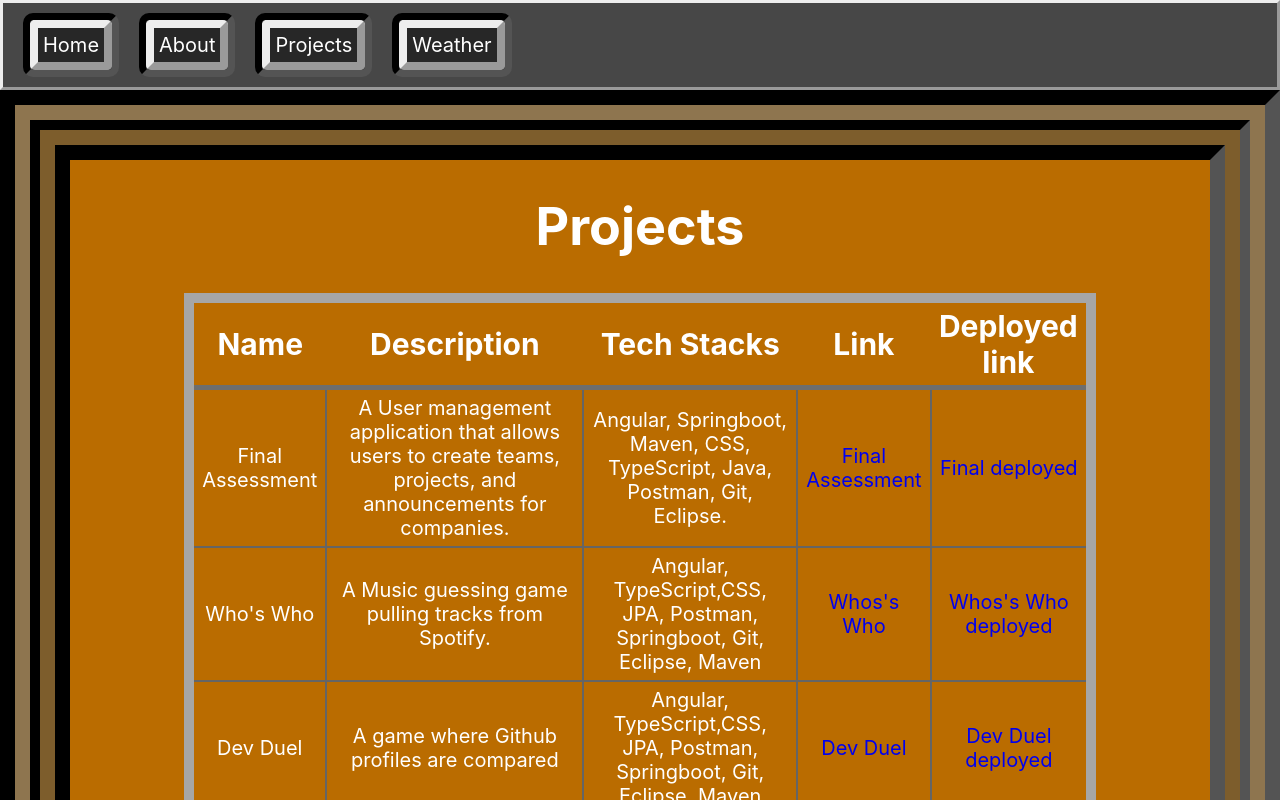
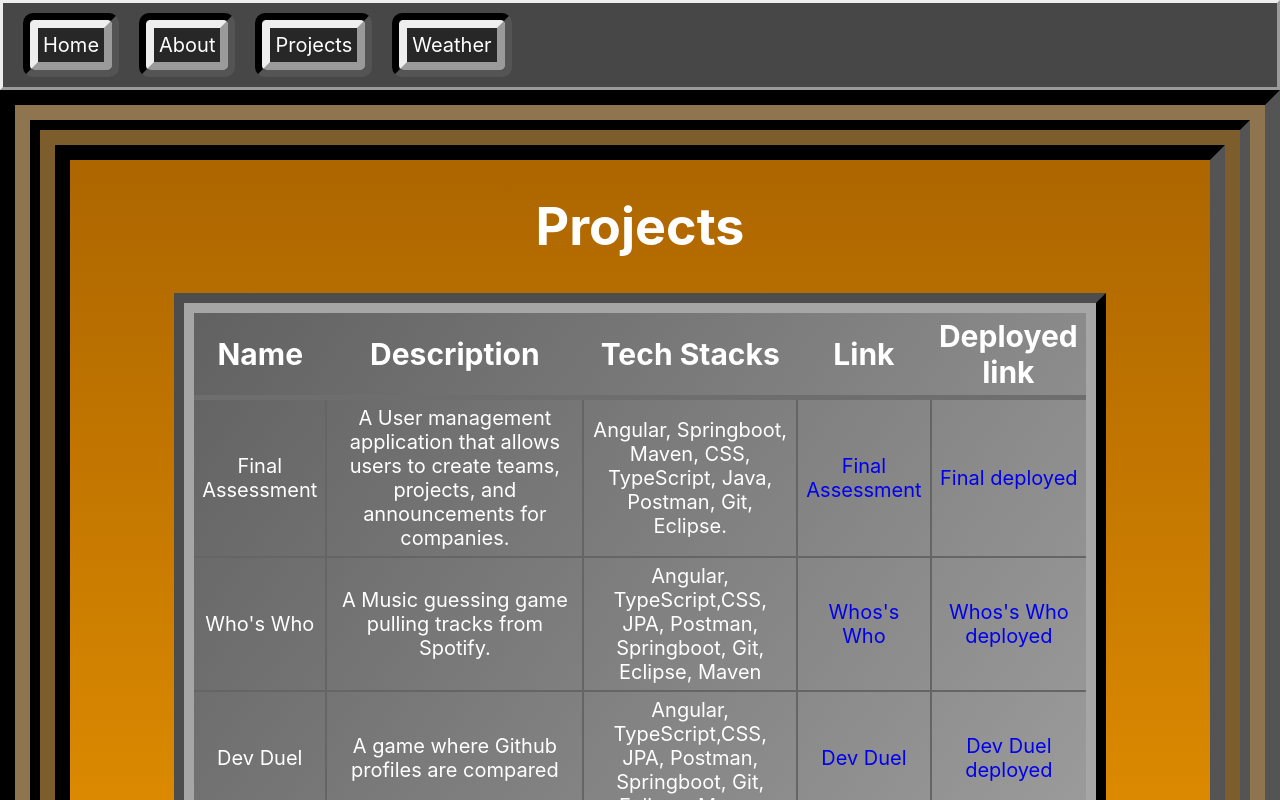
Before and after one commit to Mihso/testing, a React (Create React App) app: page /projects in a window 1280 px wide. Shown: the top 800 px of the page. Built offline with nearby package versions, Linux system fonts and the light colour scheme; no server answers.

Commit message:
added linear gradient to weather entries and projects page

```diff
--- a/src/About.js
+++ b/src/About.js
@@ -22,7 +22,7 @@ function About() {
   return (
     <div className="App">
     <header className="App-header" style={{'padding': '10px'}}>
-        <img src={url} style={{"margin" : '10px'}} className="profile-pict" alt="logo" />
+        <img src={url} style={{"margin" : '15px'}} className="profile-pict" alt="logo" />
         <div>
             About:
         </div>
--- a/src/App.css
+++ b/src/App.css
@@ -1,7 +1,7 @@
 .App {
   text-align: center;
   background-color: #c1740071;
-  background-image: linear-gradient(#9a5d0071, rgb(255, 166, 0));
+  background-image: linear-gradient(#9c5d0071, rgb(255, 166, 0));
 }
 
 .App-logo {
--- a/src/Projects.css
+++ b/src/Projects.css
@@ -1,10 +1,19 @@
+.tabler{
+   border-style:outset;
+   border-color: rgb(77, 77, 77);
+    border-Width: 10px;
+    width: 80%;
+    margin:auto;
+}
+
 table {
     border-color: rgb(166, 166, 166);
+    background-color: grey;
+    background-image: linear-gradient(0.35turn, rgb(97, 97, 97), rgb(171, 171, 171));
     border-width:10px;
     border-style: solid;
     padding: 5px;
     border-collapse: collapse;
-    width: 80%;
     margin:auto;
     border-radius: 10px;
 }
@@ -28,6 +37,7 @@ tbody{
     text-align: center;
     align-content: center;
     background-color: #ba6c00;
+    background-image: linear-gradient(#9c5d0071, rgb(255, 166, 0));
     min-height: 100vh;
     display: flex;
     font-size: 20px;
--- a/src/Projects.js
+++ b/src/Projects.js
@@ -26,6 +26,7 @@ function Projects() {
     <div className="Project-App">
     <div>
     <h1>Projects</h1>
+    <div className="tabler">
     <table >
         <thead>
             <tr>
@@ -87,6 +88,7 @@ function Projects() {
     </table>
     </div>
     </div>
+    </div>
   );
 }
 
--- a/src/weather/weather.css
+++ b/src/weather/weather.css
@@ -10,6 +10,7 @@
     border-radius: 15px;
     flex: auto;
     background-color: aquamarine;
+    background-image: linear-gradient( rgb(192, 255, 234), rgb(72, 194, 255));
     color: black;
     overflow: auto;
 }
@@ -37,7 +38,7 @@
 .Weather-header{
     padding: 10px;
     background-color: rgb(0, 27, 177);
-    background-image: linear-gradient(rgb(0,27,177), rgb(0, 81, 255));
+    background-image: linear-gradient(rgb(0,27,177), rgb(0, 162, 255));
     min-height: 100vh;
     display: flex;
     flex-direction: column;
```
